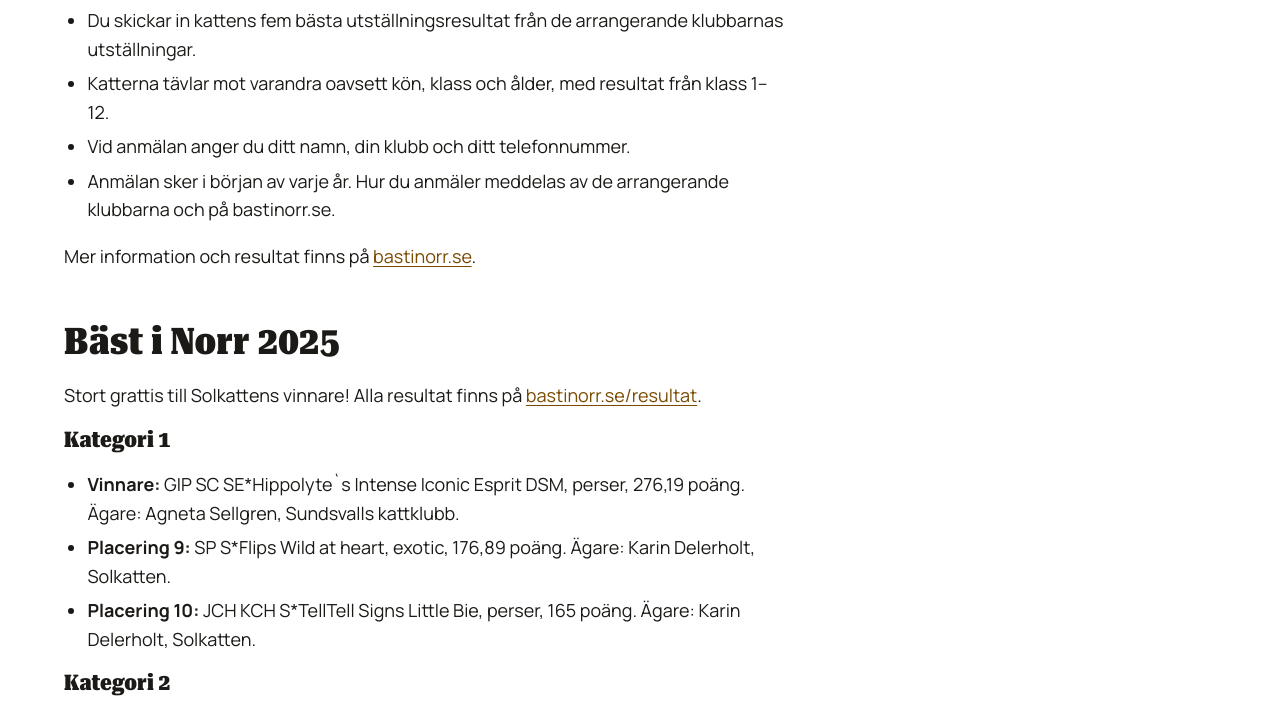
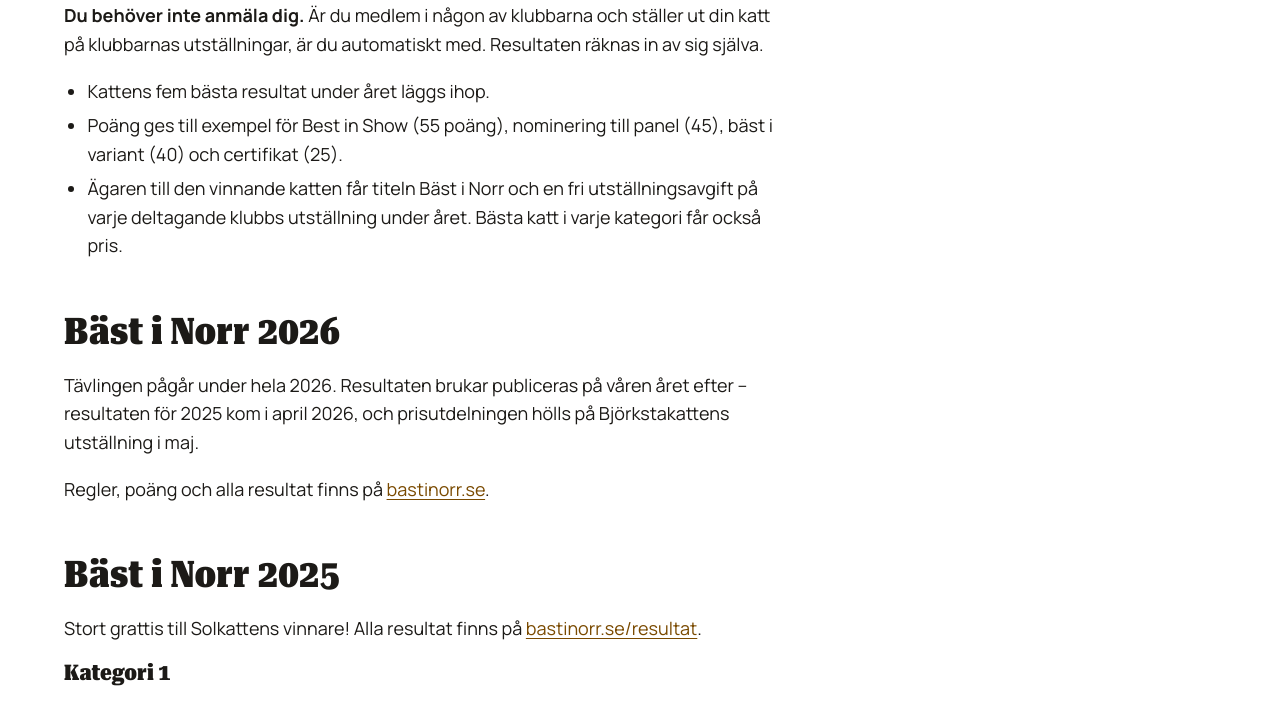
Before and after one commit to sarahallgren/solkatten, a plain HTML site: page webbplats/utstallning/bast-i-norr/index.html in a window 1280 px wide. Shown: the part 504-1208 px from the top of the page. Drawn offline with Linux system fonts and the light colour scheme.

Commit message:
Uppdatera färdig webbplats och bilder [skip ci]

```diff
--- a/webbplats/utstallning/bast-i-norr/index.html
+++ b/webbplats/utstallning/bast-i-norr/index.html
@@ -5,7 +5,7 @@
 <meta name="robots" content="noindex, nofollow">
 <meta name="viewport" content="width=device-width, initial-scale=1">
 <title>Bäst i Norr – Solkatten Skellefteå kattklubb</title>
-<meta name="description" content="Tävlingen mellan Norrlands kattklubbar.">
+<meta name="description" content="Tävlingen mellan Norrlands kattklubbar – så deltar du och resultaten.">
 <link rel="canonical" href="https://solkattenskelleftea.se/utstallning/bast-i-norr/">
 <link rel="icon" href="/bilder/solkatten-logotyp.svg" type="image/svg+xml">
 <link rel="apple-touch-icon" href="/bilder/ikon-180.png">
@@ -14,7 +14,7 @@
 <meta property="og:locale" content="sv_SE">
 <meta property="og:site_name" content="Solkatten Skellefteå kattklubb">
 <meta property="og:title" content="Bäst i Norr">
-<meta property="og:description" content="Tävlingen mellan Norrlands kattklubbar.">
+<meta property="og:description" content="Tävlingen mellan Norrlands kattklubbar – så deltar du och resultaten.">
 <meta property="og:url" content="https://solkattenskelleftea.se/utstallning/bast-i-norr/">
 <meta property="og:image" content="https://solkattenskelleftea.se/bilder/dela.jpg">
 <link rel="preload" href="/fonter/roboto-serif-latin.woff2" as="font" type="font/woff2" crossorigin>
@@ -35,16 +35,20 @@
 <nav class="brodsmulor" aria-label="Du är här"><ol><li><a href="/">Hem</a></li><li><a href="/utstallning/">Utställning</a></li><li aria-current="page">Bäst i Norr</li></ol></nav>
 <div class="sida-text">
 <h1>Bäst i Norr</h1>
-<p>Bäst i Norr är en tävling mellan Norrlandsklubbarna Björkstakatten, Hälsingekatten, Norrskenskatten, Solkatten och Sundsvalls kattklubb.</p>
+<p>Bäst i Norr är en tävling mellan Norrlands kattklubbar som har funnits sedan 1999. Deltagande klubbar är Björkstakatten, Hälsingekatten, Medelpads kattklubb, Norrskenskatten, Solkatten och Sundsvalls kattklubb.</p>
+
 <h2>Så deltar du</h2>
+<p><strong>Du behöver inte anmäla dig.</strong> Är du medlem i någon av klubbarna och ställer ut din katt på klubbarnas utställningar, är du automatiskt med. Resultaten räknas in av sig själva.</p>
 <ul>
-  <li>Du är medlem i någon av klubbarna.</li>
-  <li>Du skickar in kattens fem bästa utställningsresultat från de arrangerande klubbarnas utställningar.</li>
-  <li>Katterna tävlar mot varandra oavsett kön, klass och ålder, med resultat från klass 1–12.</li>
-  <li>Vid anmälan anger du ditt namn, din klubb och ditt telefonnummer.</li>
-  <li>Anmälan sker i början av varje år. Hur du anmäler meddelas av de arrangerande klubbarna och på bastinorr.se.</li>
+  <li>Kattens fem bästa resultat under året läggs ihop.</li>
+  <li>Poäng ges till exempel för Best in Show (55 poäng), nominering till panel (45), bäst i variant (40) och certifikat (25).</li>
+  <li>Ägaren till den vinnande katten får titeln Bäst i Norr och en fri utställningsavgift på varje deltagande klubbs utställning under året. Bästa katt i varje kategori får också pris.</li>
 </ul>
-<p>Mer information och resultat finns på <a href="https://www.bastinorr.se">bastinorr.se</a>.</p>
+
+<h2>Bäst i Norr 2026</h2>
+<p>Tävlingen pågår under hela 2026. Resultaten brukar publiceras på våren året efter – resultaten för 2025 kom i april 2026, och prisutdelningen hölls på Björkstakattens utställning i maj.</p>
+
+<p>Regler, poäng och alla resultat finns på <a href="https://www.bastinorr.se">bastinorr.se</a>.</p>
 
 <h2>Bäst i Norr 2025</h2>
 <p>Stort grattis till Solkattens vinnare! Alla resultat finns på <a href="https://www.bastinorr.se/resultat">bastinorr.se/resultat</a>.</p>
```
Also changed, not shown: webbplats/utstallning/index.html (+1 -1 lines).
